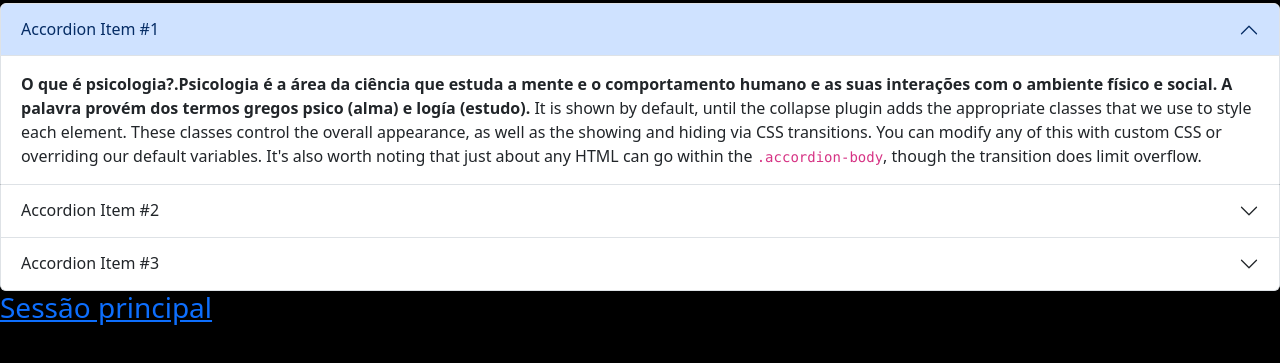
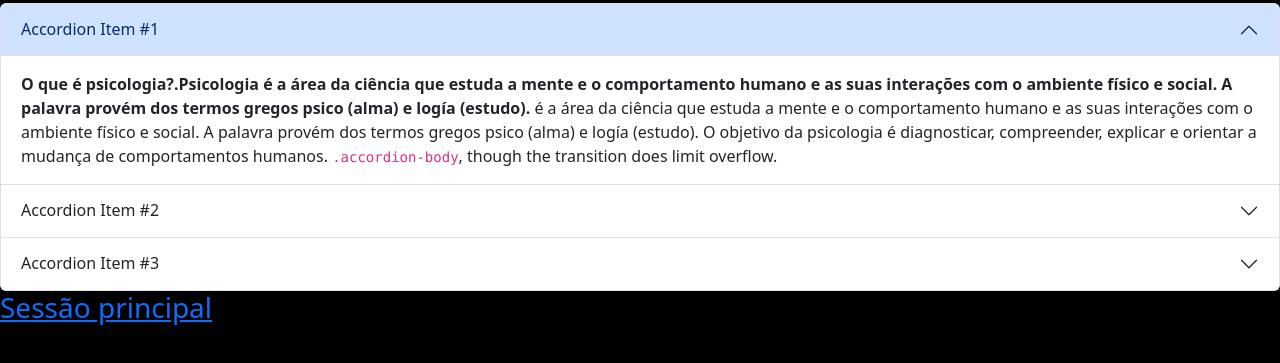
Before and after one commit to Andressamoraesss/andressamoraesss.github.io, a plain HTML site: page sessao1.html in a window 1280 px wide. Shown: the part 109-472 px from the top of the page. Drawn offline with nearby package versions, Linux system fonts and the light colour scheme.

Commit message:
Add files via upload

```diff
--- a/sessao1.html
+++ b/sessao1.html
@@ -61,7 +61,7 @@
     </h2>
     <div id="collapseOne" class="accordion-collapse collapse show" data-bs-parent="#accordionExample">
       <div class="accordion-body">
-        <strong>O que é psicologia?.Psicologia é a área da ciência que estuda a mente e o comportamento humano e as suas interações com o ambiente físico e social. A palavra provém dos termos gregos psico (alma) e logía (estudo).</strong> It is shown by default, until the collapse plugin adds the appropriate classes that we use to style each element. These classes control the overall appearance, as well as the showing and hiding via CSS transitions. You can modify any of this with custom CSS or overriding our default variables. It's also worth noting that just about any HTML can go within the <code>.accordion-body</code>, though the transition does limit overflow.
+        <strong>O que é psicologia?.Psicologia é a área da ciência que estuda a mente e o comportamento humano e as suas interações com o ambiente físico e social. A palavra provém dos termos gregos psico (alma) e logía (estudo).</strong> é a área da ciência que estuda a mente e o comportamento humano e as suas interações com o ambiente físico e social. A palavra provém dos termos gregos psico (alma) e logía (estudo). O objetivo da psicologia é diagnosticar, compreender, explicar e orientar a mudança de comportamentos humanos. <code>.accordion-body</code>, though the transition does limit overflow.
       </div>
     </div>
   </div>
```
